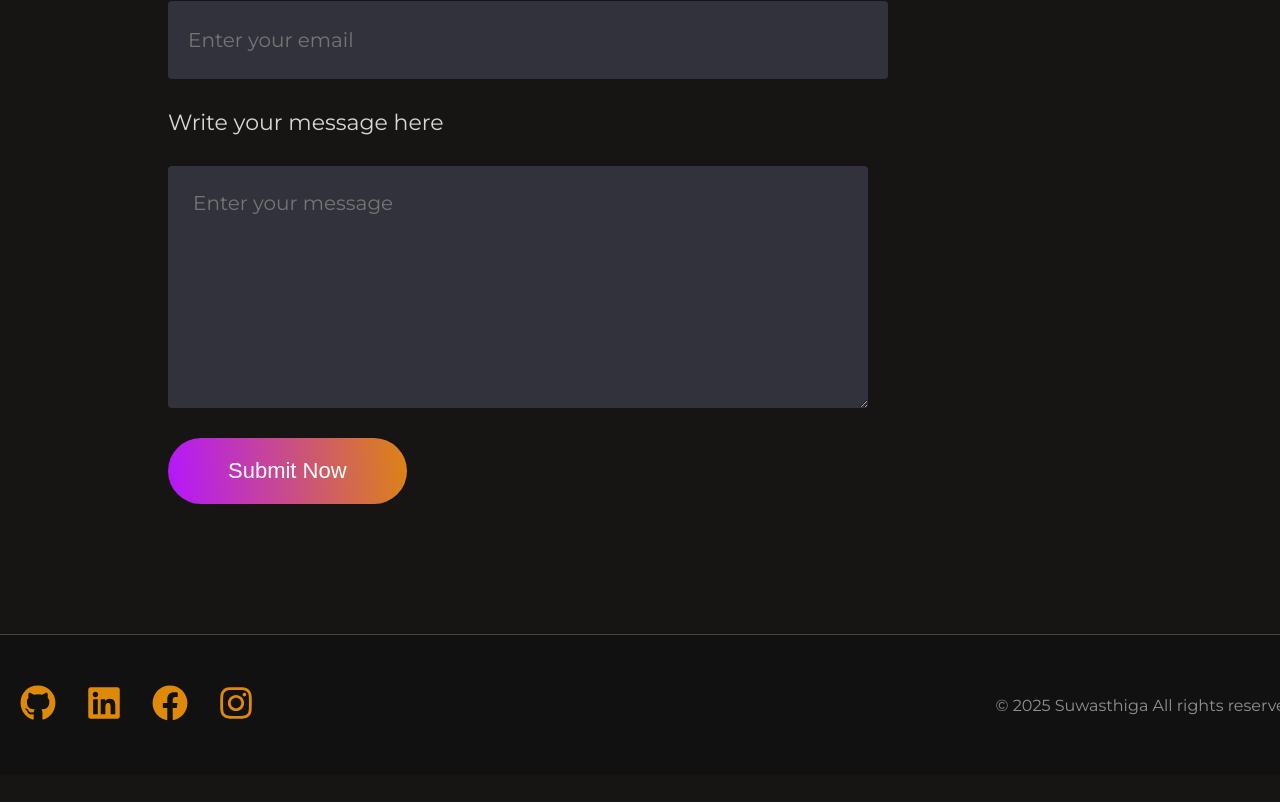
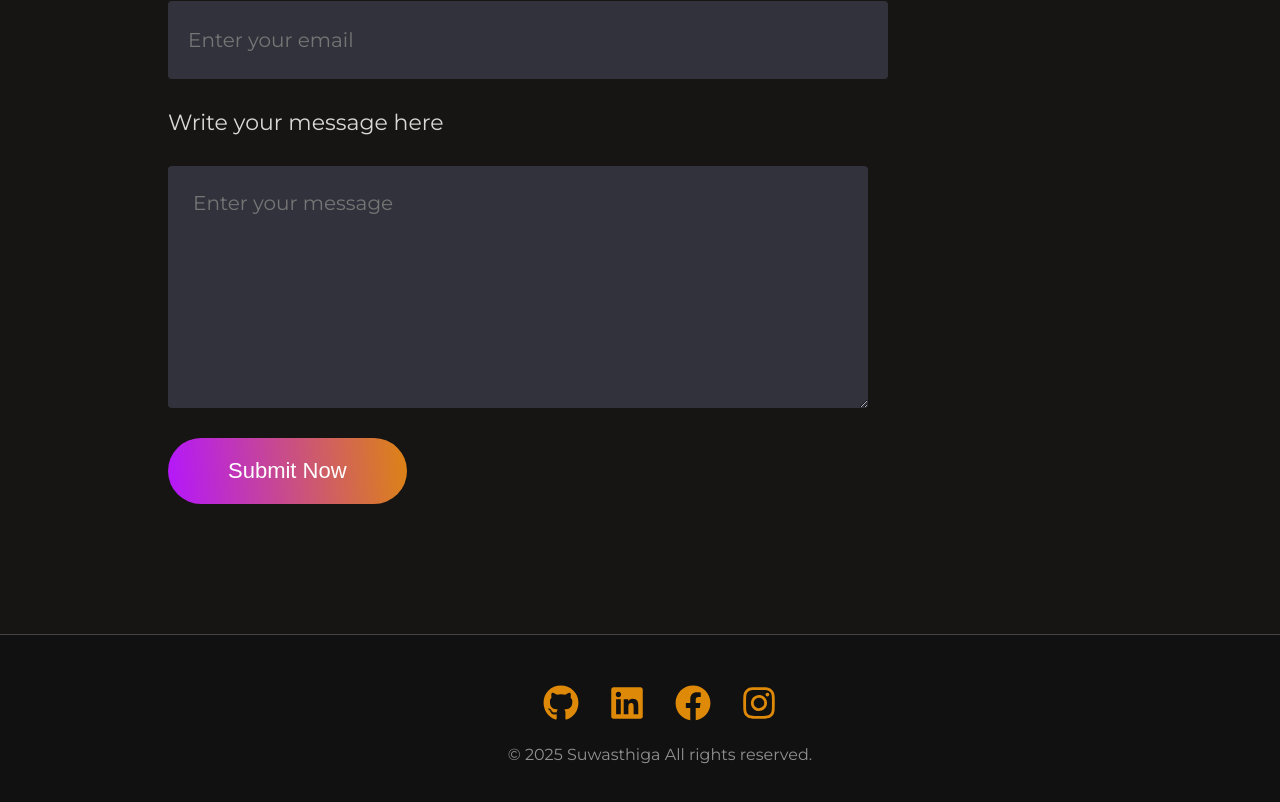
Before and after one commit to suwasthi/portfolio, a React (Vite) app: page / in a window 1280 px wide. Shown: the part 5698-6500 px from the top of the page. Before the commit the page ends 6473 px from the top, so only its background shows below. Built offline with nearby package versions, Linux system fonts and the light colour scheme.

Commit message:
Update Footer.css

```diff
--- a/src/Components/Footer/Footer.css
+++ b/src/Components/Footer/Footer.css
@@ -1,4 +1,4 @@
-/* .footer-container {
+.footer-container {
   background-color: #111;
   color: #fff;
   padding: 50px 20px;
@@ -33,7 +33,7 @@
   opacity: 0.75;
 }
 
-@media (max-width: 600px) {
+/* @media (max-width: 600px) {
   .icon {
     font-size: 32px;
   }
@@ -41,54 +41,4 @@
   .copyright {
     font-size: 14px;
   }
-}
-
- */
-
-.footer-container {
-  background-color: #111;
-  color: #fff;
-  padding: 50px 20px;
-  width: 100%;
-  border-top: 1px solid #444;
-
-  display: flex;
-  flex-direction: column;
-  align-items: center; /* default for small screens */
-  gap: 20px;
-}
-
-.social-icons {
-  display: flex;
-  justify-content: center;
-  align-items: center;
-  gap: 30px;
-  flex-wrap: wrap;
-}
-
-.icon {
-  color: #DF8908;
-  font-size: 36px;
-  transition: transform 0.3s ease, color 0.3s ease;
-}
-
-.icon:hover {
-  transform: scale(1.25);
-  color: #B415FF;
-}
-
-.copyright {
-  font-size: 16px;
-  color: #bbb;
-  opacity: 0.75;
-}
-
-/* On larger screens → put icons left & copyright right */
-@media (min-width: 768px) {
-  .footer-container {
-    flex-direction: row;
-    justify-content: space-between;
-    align-items: center;
-    text-align: left;
-  }
-}
+} */
```
